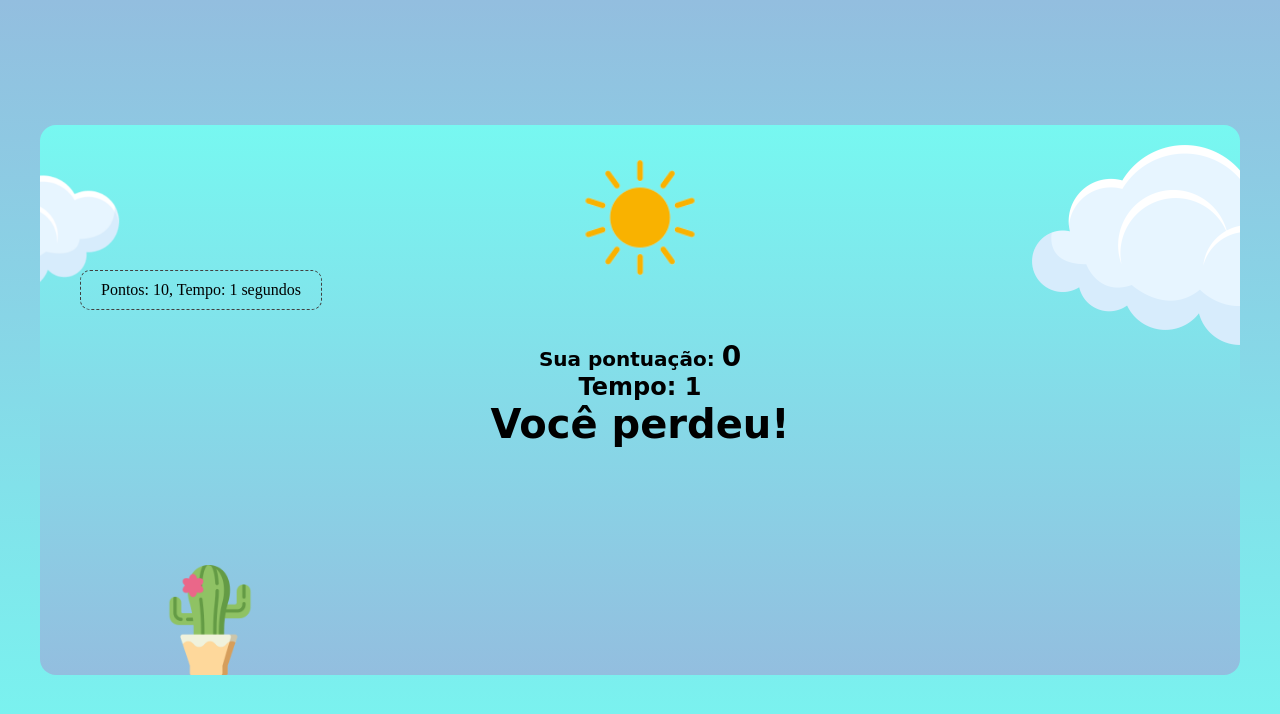
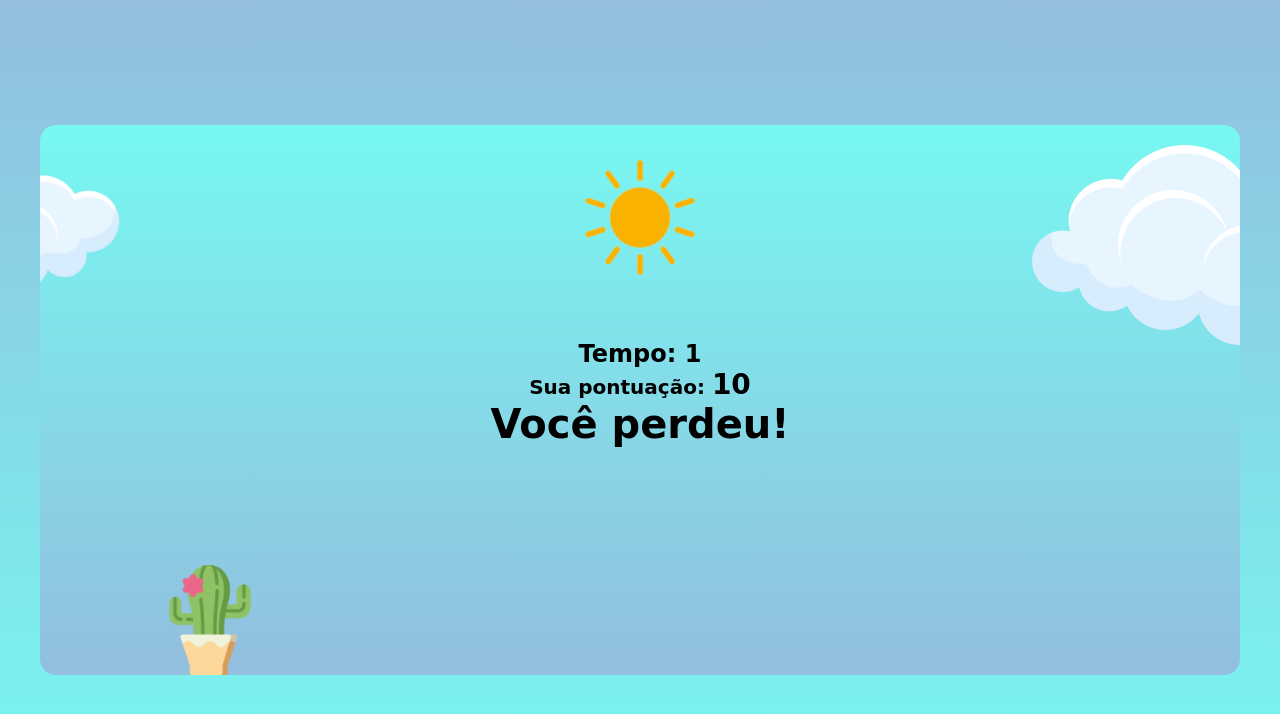
Before and after one commit to dpelissari/GameHub, a plain HTML site: page index.html in a window 1280 px wide. Both pictures are taken after a click on the button "INICIAR". Drawn offline with Linux system fonts and the light colour scheme; a web font is replaced by a local one.

Commit message:
Ajustes painel de pontuações e tempo de jornada

```diff
--- a/assets/css/animacoes.css
+++ b/assets/css/animacoes.css
@@ -38,3 +38,8 @@
     90% { bottom:100px; opacity:0.5;}
     100% { bottom:-550px; opacity:0.1; }
 }
+
+@keyframes pontuacoes {
+    0% { left:-280px; }
+    100% { left:70px; }
+}
--- a/assets/css/estilos.css
+++ b/assets/css/estilos.css
@@ -24,5 +24,6 @@ button.start:hover { color:#333; background:#FFF; cursor:pointer }
 .game-over h2 { font-size:40px; animation:game-over 0.8s ease-out; position:relative;}
 .fim { animation:fim 1.2s ease-in-out forwards; }
 
-.ultimas-pontuacoes { border:1px dashed #404040; width:fit-content; padding:0 20px; border-radius:10px; position:absolute; display:none; }
-.ultimas-pontuacoes p{ margin:10px 0; }
+.ultimas-pontuacoes { width:250px; background:#333; color:#FFF; border-radius:10px; position:absolute; display:none; font-family: 'Roboto Slab', serif; font-size:16px; animation:pontuacoes 0.8s ease-out; left:70px; display: none; }
+.ultimas-pontuacoes div {display:flex; align-items:center; flex-direction:column; border:1px dashed #ddd; margin:10px; padding:10px; border-radius:15px; }
+.ultimas-pontuacoes p{ margin: 0; }
--- a/assets/js/script.js
+++ b/assets/js/script.js
@@ -21,7 +21,7 @@ function comecarJogo() {
     // Incrementa o tempo decorrido a cada segundo
     const tempoInterval = setInterval(() => {
         tempoDecorrido++;
-        tempo.textContent = tempoDecorrido;
+        tempo.textContent = `Tempo: ${tempoDecorrido}`;
     }, 1000);
 
     // trilha sonora
@@ -134,9 +134,6 @@ function comecarJogo() {
             // salva pontuacao no localstorage
             localStorage.setItem('pontuacoes', JSON.stringify(pontuacoesAnteriores));
 
-            // Chame a função para exibir as pontuações após a remoção do evento de pulo
-            exibirUltimasPontuacoes();
-
             // exibe o game over
             gameOver.style.display = 'block';
 
@@ -183,8 +180,15 @@ function exibirUltimasPontuacoes() {
 
         // cria elementos para exibicao
         ultimasTresPontuacoes.forEach(pontuacao => {
-            const pontuacaoItem = document.createElement('p');
-            pontuacaoItem.textContent = `Pontos: ${pontuacao.pontos}, Tempo: ${pontuacao.tempo} segundos`;
+            const pontuacaoItem = document.createElement('div');
+            const conteudoPontuacao = document.createElement('p');
+            const ConteudoTempo = document.createElement('p');
+            conteudoPontuacao.textContent = `Pontos: ${pontuacao.pontos}`;
+            ConteudoTempo.textContent = `Tempo: ${pontuacao.tempo} segundos`;
+
+            pontuacaoItem.appendChild(conteudoPontuacao);
+            pontuacaoItem.appendChild(ConteudoTempo);
+
             painelUltimasPontuacoes.appendChild(pontuacaoItem);
         });
 
--- a/index.html
+++ b/index.html
@@ -5,6 +5,7 @@
     <link rel="stylesheet" href="./assets/css/estilos.css" />
     <link rel="stylesheet" href="./assets/css/animacoes.css" />
     <link href="https://fonts.googleapis.com/css2?family=Bungee+Spice&display=swap" rel="stylesheet">
+    <link href="https://fonts.googleapis.com/css2?family=Roboto+Slab:wght@500&family=Staatliches&display=swap" rel="stylesheet">
 </head>
 <body>
     <div class="container">
@@ -15,8 +16,8 @@
             <img src="./assets/img/nuvem.png" class="nuvem esquerda" alt="nuvem" />
             <div class="ultimas-pontuacoes"></div>
             <div class="painel">
-                <div class="placar"><h1>Sua pontuação: <span class="pontos">0</span></h1></div>
-                <h2>Tempo: <span class="tempo">0</span></h2>
+                <h2><span class="tempo">Tempo: 0</span></h2>
+                <div class="placar"><h1>Sua pontuação: <span class="pontos">10</span></h1></div>
                 <div class="game-over"><h2>Você perdeu!</h2></div>
             </div>
             <div class="iniciar">
```
